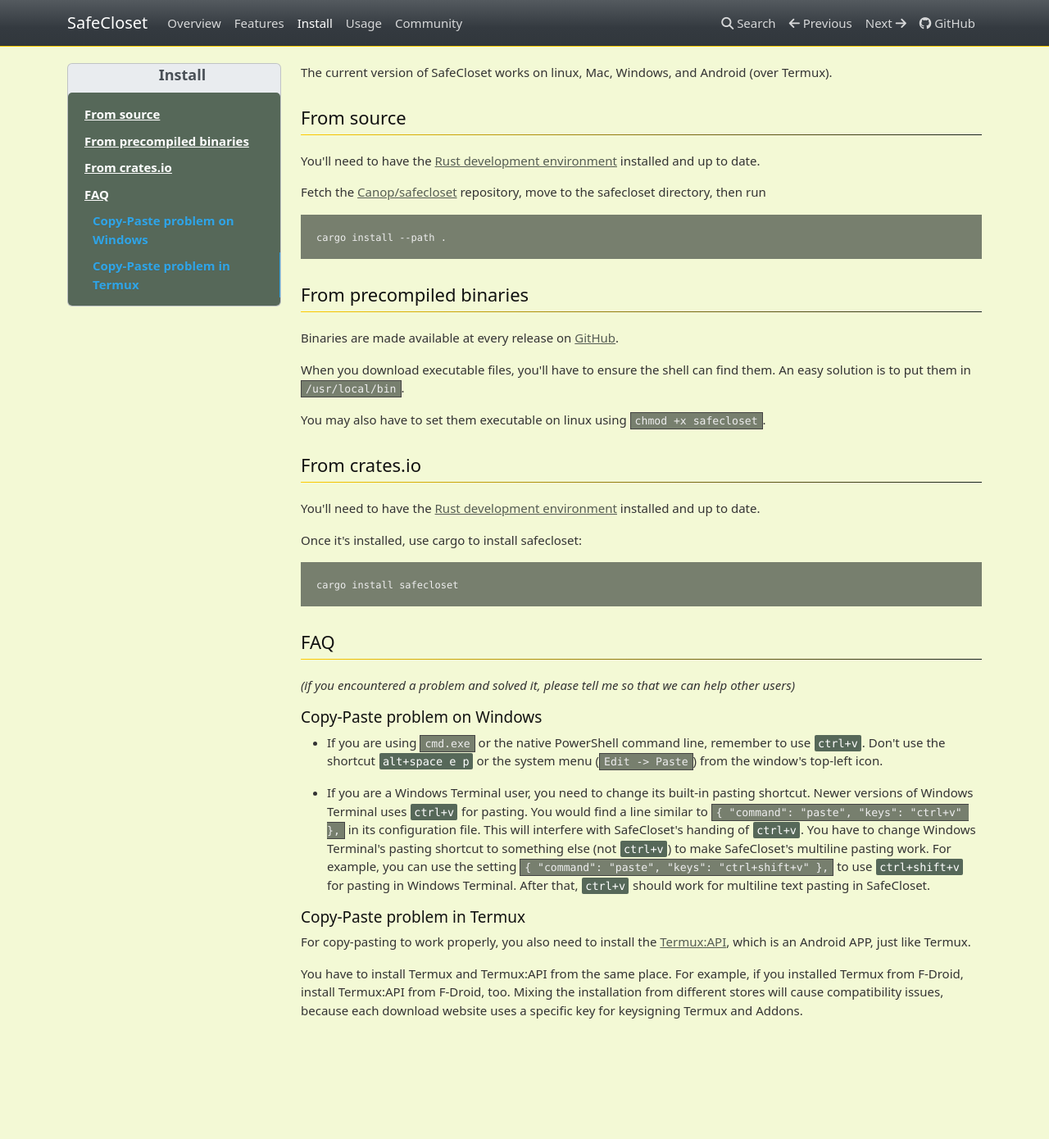
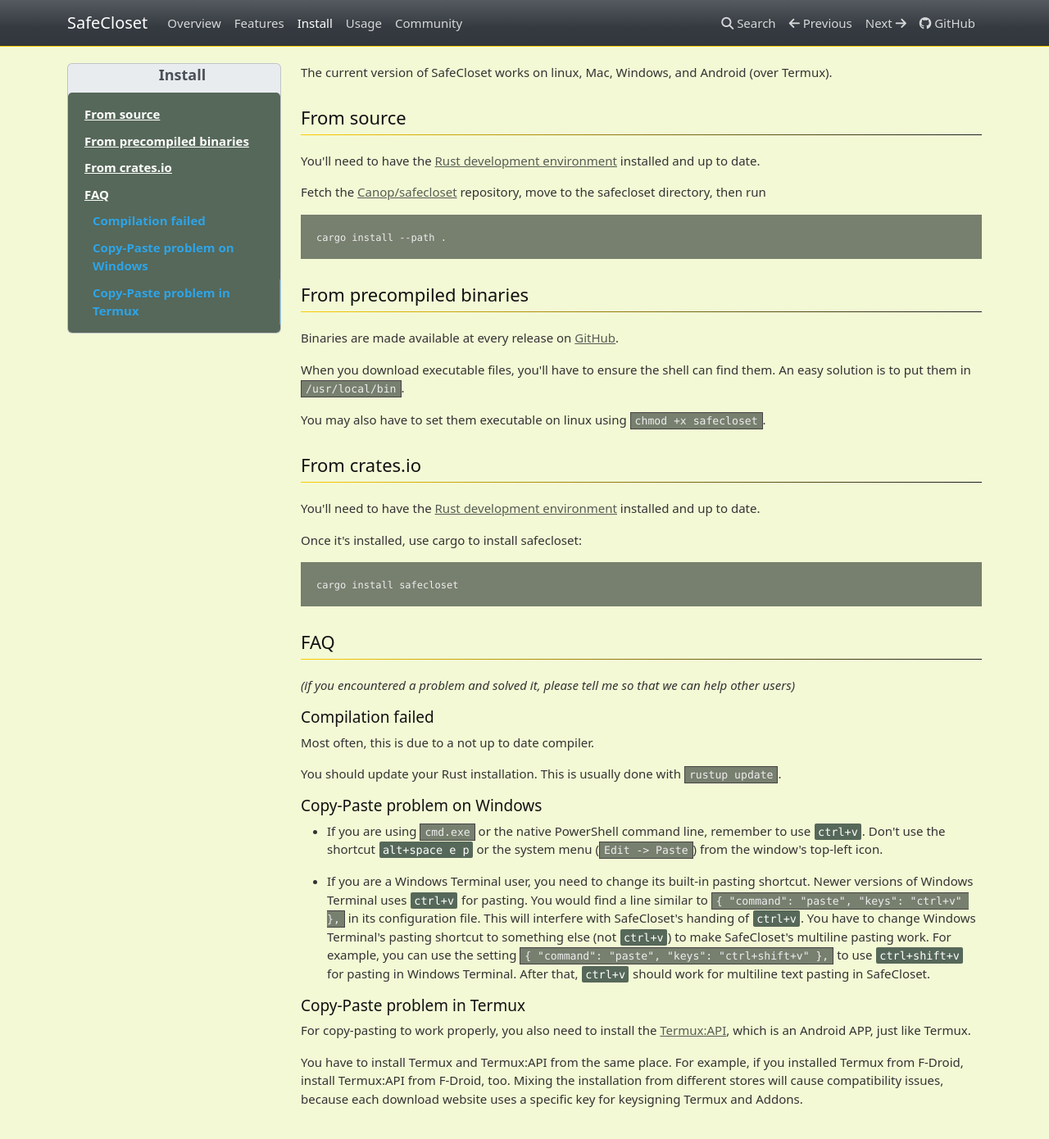
Before and after one commit to Canop/safecloset, an MkDocs documentation site: the page built from website/docs/install.md, in a window 1280 px wide and 1398 px high. Shown: the top 1390 px of the window at 82% size. Built offline with MkDocs 1.6.1, drawn with Linux system fonts in a browser that asks for light colours; nearby versions of some CDN libraries.

Commit message:
add recommandation about updating rust
when compilation failed

```diff
--- a/website/docs/install.md
+++ b/website/docs/install.md
@@ -31,6 +31,13 @@ Once it's installed, use cargo to install safecloset:
 
 *(if you encountered a problem and solved it, please tell me so that we can help other users)*
 
+## Compilation failed
+
+Most often, this is due to a not up to date compiler.
+
+You should update your Rust installation.
+This is usually done with `rustup update`.
+
 ## Copy-Paste problem on Windows
 
 * If you are using `cmd.exe` or the native PowerShell command line, remember to use <kbd>ctrl+v</kbd>. Don't use the shortcut <kbd>alt+space e p</kbd> or the system menu (`Edit -> Paste`) from the window's top-left icon.
```
